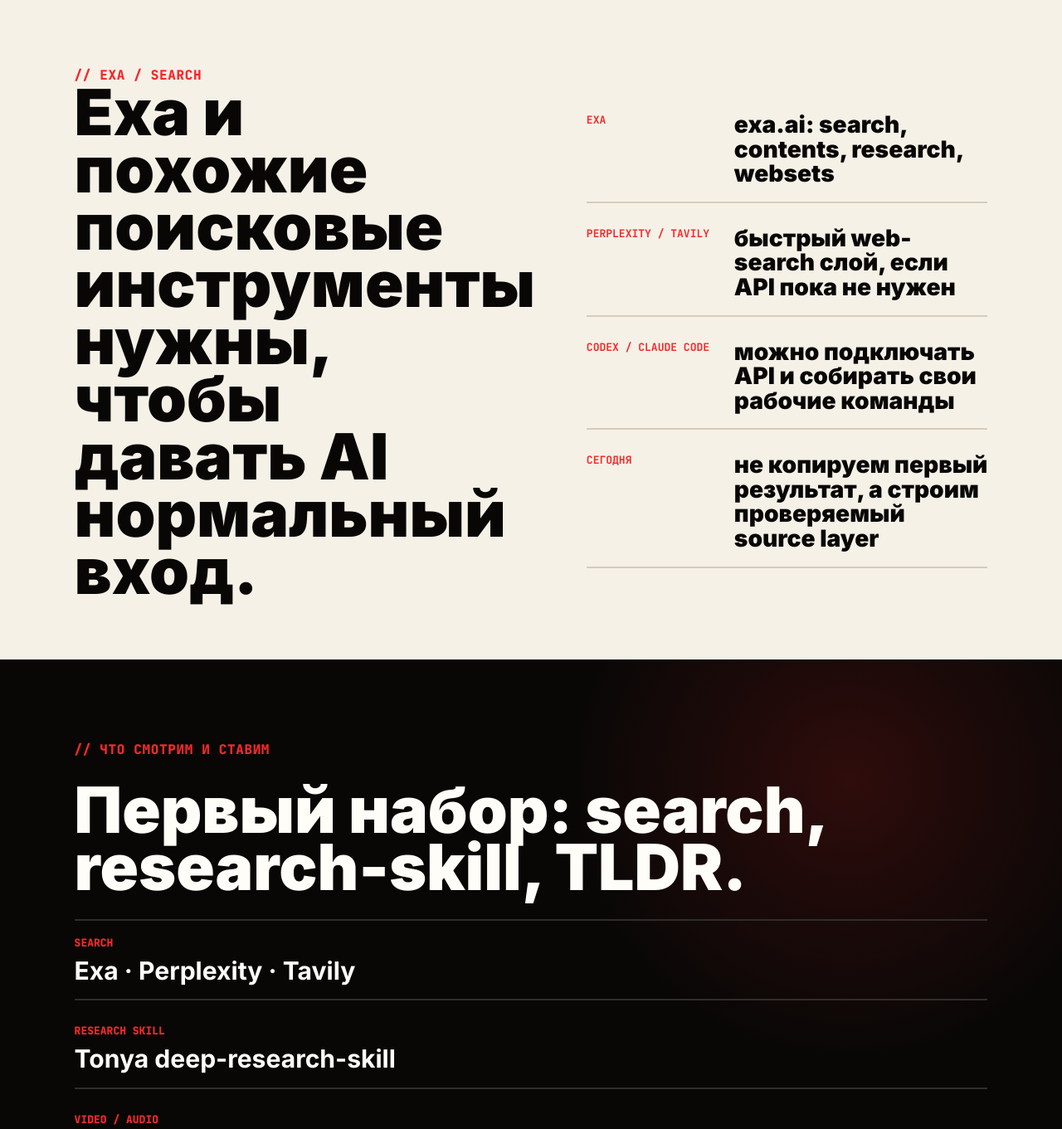
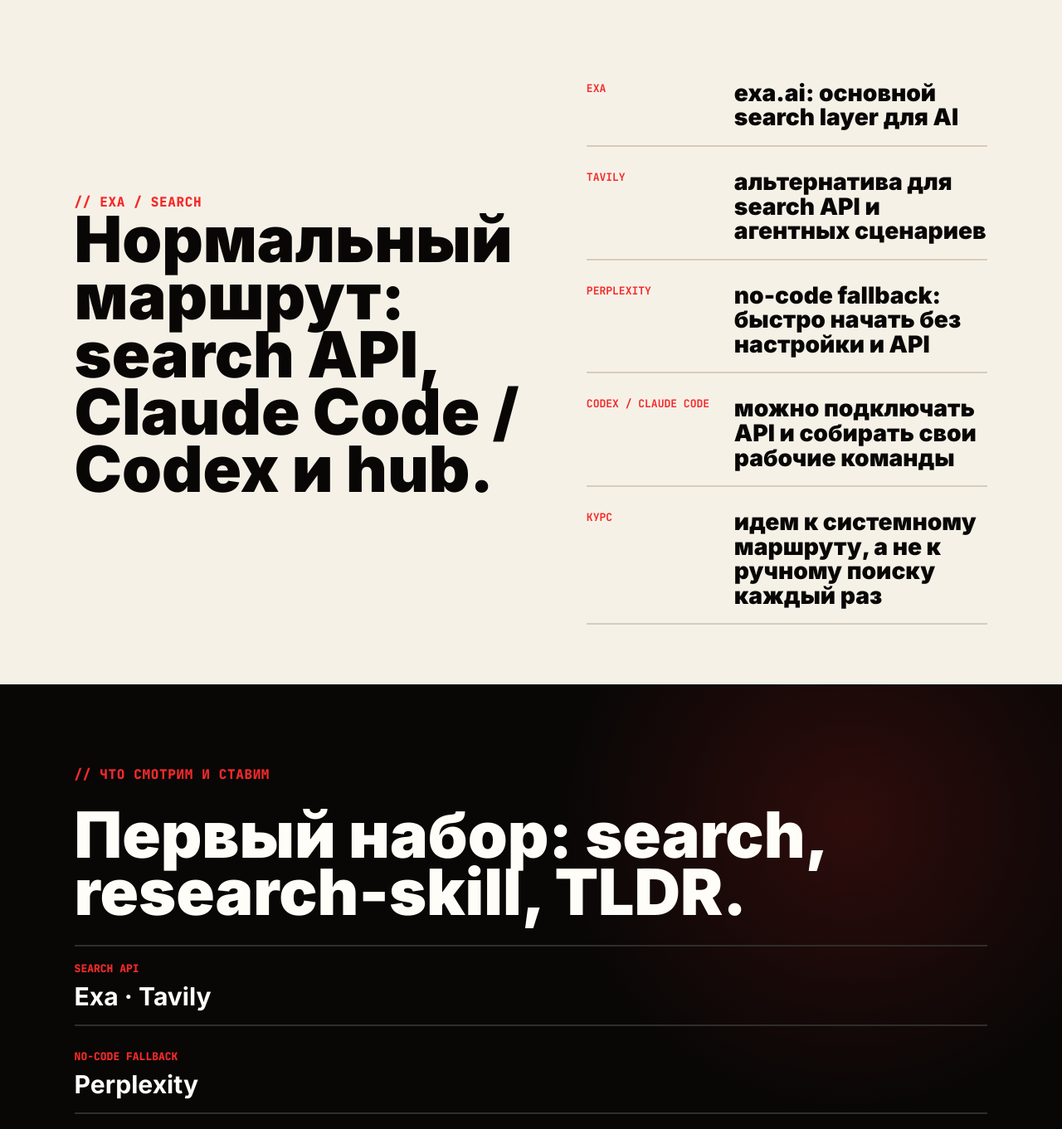
Before and after one commit to makefacktory90-lgtm/ai-start-portal, a website: page ai_start_course_site/decks/deck-01-start.html in a window 1280 px wide. Shown: the part 10080-11441 px from the top of the page at 83% size. Drawn offline with Linux system fonts and the light colour scheme.

Commit message:
Clarify Perplexity as no-code fallback

```diff
--- a/ai_start_course_site/decks/deck-01-start.html
+++ b/ai_start_course_site/decks/deck-01-start.html
@@ -188,13 +188,14 @@
     <section class="slide split" id="s13">
       <div>
         <div class="kicker">// EXA / SEARCH</div>
-        <h2>Exa и похожие поисковые инструменты нужны, чтобы давать AI нормальный вход.</h2>
+        <h2>Нормальный маршрут: search API, Claude Code / Codex и hub.</h2>
       </div>
       <div class="risk-list">
-        <p><b>Exa</b><span><a href="https://exa.ai/" target="_blank" rel="noreferrer">exa.ai</a>: search, contents, research, websets</span></p>
-        <p><b>Perplexity / Tavily</b><span>быстрый web-search слой, если API пока не нужен</span></p>
+        <p><b>Exa</b><span><a href="https://exa.ai/" target="_blank" rel="noreferrer">exa.ai</a>: основной search layer для AI</span></p>
+        <p><b>Tavily</b><span>альтернатива для search API и агентных сценариев</span></p>
+        <p><b>Perplexity</b><span>no-code fallback: быстро начать без настройки и API</span></p>
         <p><b>Codex / Claude Code</b><span>можно подключать API и собирать свои рабочие команды</span></p>
-        <p><b>сегодня</b><span>не копируем первый результат, а строим проверяемый source layer</span></p>
+        <p><b>курс</b><span>идем к системному маршруту, а не к ручному поиску каждый раз</span></p>
       </div>
     </section>
 
@@ -202,7 +203,8 @@
       <div class="kicker">// ЧТО СМОТРИМ И СТАВИМ</div>
       <h2>Первый набор: search, research-skill, TLDR.</h2>
       <div class="tool-map">
-        <div><span>search</span><strong><a href="https://exa.ai/" target="_blank" rel="noreferrer">Exa</a> · <a href="https://www.perplexity.ai/" target="_blank" rel="noreferrer">Perplexity</a> · <a href="https://tavily.com/" target="_blank" rel="noreferrer">Tavily</a></strong></div>
+        <div><span>search api</span><strong><a href="https://exa.ai/" target="_blank" rel="noreferrer">Exa</a> · <a href="https://tavily.com/" target="_blank" rel="noreferrer">Tavily</a></strong></div>
+        <div><span>no-code fallback</span><strong><a href="https://www.perplexity.ai/" target="_blank" rel="noreferrer">Perplexity</a></strong></div>
         <div><span>research skill</span><strong><a href="https://github.com/tonyazhuuki/deep-research-skill" target="_blank" rel="noreferrer">Tonya deep-research-skill</a></strong></div>
         <div><span>video / audio</span><strong><a href="https://github.com/tonyazhuuki/tldr_buddy" target="_blank" rel="noreferrer">TLDR Buddy</a></strong></div>
         <div><span>system reference</span><strong><a href="https://learn.aimindset.org/x26/workshops/x26-w1-guest-zhukova" target="_blank" rel="noreferrer">Zhukova workshop</a> · <a href="https://github.com/tonyazhuuki" target="_blank" rel="noreferrer">GitHub</a></strong></div>
@@ -329,7 +331,8 @@
       <div class="tool-map">
         <div><span>thinking</span><strong>ChatGPT · Claude</strong></div>
         <div><span>building</span><strong>Codex · Claude Code</strong></div>
-        <div><span>search</span><strong><a href="https://exa.ai/" target="_blank" rel="noreferrer">Exa</a> · <a href="https://tavily.com/" target="_blank" rel="noreferrer">Tavily</a> · <a href="https://www.perplexity.ai/" target="_blank" rel="noreferrer">Perplexity</a></strong></div>
+        <div><span>search api</span><strong><a href="https://exa.ai/" target="_blank" rel="noreferrer">Exa</a> · <a href="https://tavily.com/" target="_blank" rel="noreferrer">Tavily</a></strong></div>
+        <div><span>no-code</span><strong><a href="https://www.perplexity.ai/" target="_blank" rel="noreferrer">Perplexity</a> как запасной быстрый вход</strong></div>
         <div><span>sources</span><strong>NotebookLM · Gemini</strong></div>
         <div><span>skills</span><strong><a href="https://github.com/tonyazhuuki/deep-research-skill" target="_blank" rel="noreferrer">deep research</a> · <a href="https://github.com/tonyazhuuki/tldr_buddy" target="_blank" rel="noreferrer">TLDR Buddy</a></strong></div>
       </div>
```
Also changed, not shown: ai_start_portal_v0/00_start_here/14_exa_search_setup.md (+3 -1 lines), ai_start_portal_v0/00_start_here/15_lesson_skill_stack.md (+5 -2 lines), ai_start_portal_v0/09_practice_materials/deck01_safe_source_practice.md (+4 -2 lines).
